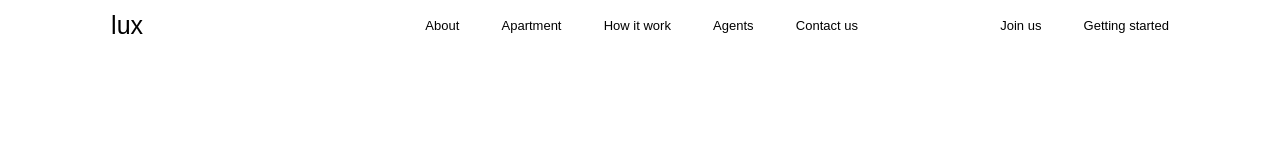
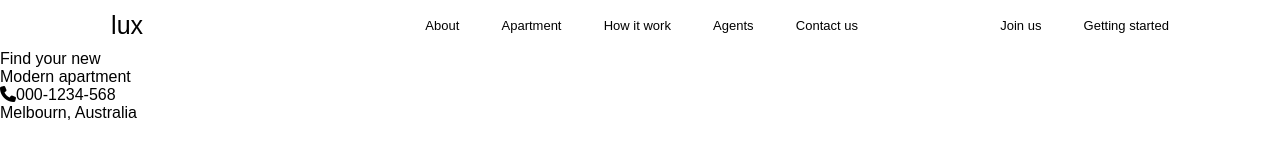
Before and after one commit to Achpochmak/html-course, a plain HTML site: page index.html in a window 1280 px wide. Drawn offline with Linux system fonts and the light colour scheme.

Commit message:
3:15 second video

```diff
--- a/index.html
+++ b/index.html
@@ -6,6 +6,7 @@
     <meta name="viewport" content="width=device-width, initial-scale=1.0">
     <link rel="stylesheet" href="style.css">
     <title>Document</title>
+    <script src="https://kit.fontawesome.com/e492c136e2.js" crossorigin="anonymous"></script>
 </head>
 <body>
     <header>
@@ -27,5 +28,17 @@
         </nav>
     </header>
     <script src="script.js"></script>
+    <main>
+        <section class="intro wrapper">
+            <div class="intro-img">
+                <p class="intro-text">Find your new<br>Modern apartment</p>
+            </div>
+
+            <div class="intro-contacts">
+                <p><i class="fa-solid fa-phone"></i>000-1234-568</p>
+                <p>Melbourn, Australia</p>
+            </div>
+        </section>
+    </main>
 </body>
 </html>
--- a/style.css
+++ b/style.css
@@ -50,7 +50,7 @@ body,html {
     margin-right: 100px;
 }
 
-@media screen and (max-width: 765px){
+@media screen and (max-width: 1000px){
     .toggle{
         clear:both;
         display: block;
```
